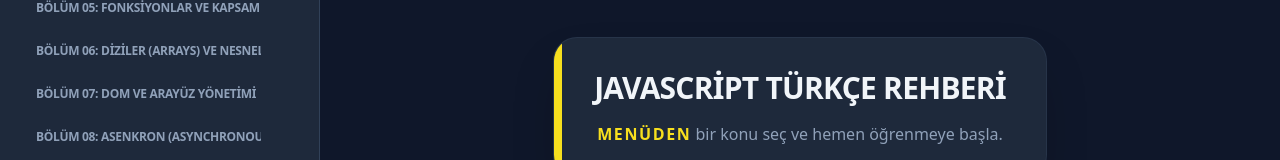
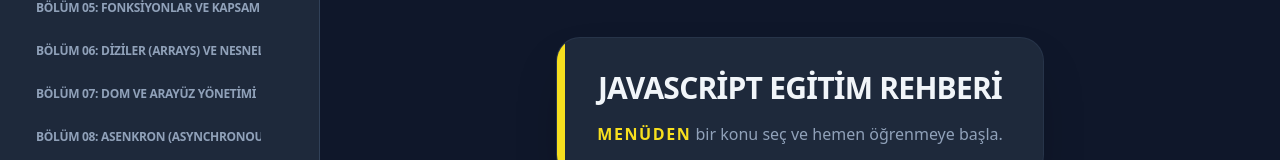
Before and after one commit to BozgunBer-2506/JavaScript-Rehberi-TR, a React (Vite) app: page / in a window 1280 px wide. Shown: the part 440-600 px from the top of the page. Built offline with nearby package versions, Linux system fonts and the light colour scheme.

Commit message:
update: TR -EN syntax

```diff
--- a/index.html
+++ b/index.html
@@ -1,10 +1,11 @@
 <!DOCTYPE html>
 <html lang="tr">
+
 <head>
   <meta charset="UTF-8" />
   <link rel="icon" type="image/svg+xml" href="/vite.svg" />
   <meta name="viewport" content="width=device-width, initial-scale=1.0" />
-    <title>The_Bozgun | JavaScript Rehberi</title>
+  <title>The_Bozgun | JavaScript Egitim Rehberi</title>
 </head>
 
 <body class="bg-[#0f172a]">
@@ -12,4 +13,5 @@
 
   <script type="module" src="/src/main.jsx"></script>
 </body>
+
 </html>
--- a/src/App.jsx
+++ b/src/App.jsx
@@ -61,7 +61,7 @@ function App() {
             <Code2 className="text-black w-5 h-5" strokeWidth={3} />
           </div>
           <span className="font-black text-white text-xs tracking-tighter uppercase">
-            JAVASCRIPT TÜRKÇE
+            JAVASCRIPT EGITIM REHBERI
           </span>
         </div>
         <button onClick={() => setIsSidebarOpen(!isSidebarOpen)} className="text-[#f7df1e] text-xs font-black uppercase">
@@ -190,7 +190,7 @@ function App() {
             <div className="bg-[#1e293b] border border-slate-700/50 px-10 py-8 rounded-3xl shadow-2xl max-w-xl relative overflow-hidden">
               <div className="absolute top-0 left-0 w-2 h-full bg-[#f7df1e]"></div>
               <p className="text-slate-100 text-xl lg:text-3xl font-black tracking-tight mb-2 uppercase">
-                JavaScript Türkçe Rehberi
+                JavaScript Egitim Rehberi
               </p>
               <p className="text-slate-400 text-sm lg:text-base font-medium mt-4">
                 <span className="text-[#f7df1e] uppercase tracking-widest font-bold">Menüden</span> bir konu seç ve hemen öğrenmeye başla.
```
Lines whose indentation alone changed are shown as unchanged.
